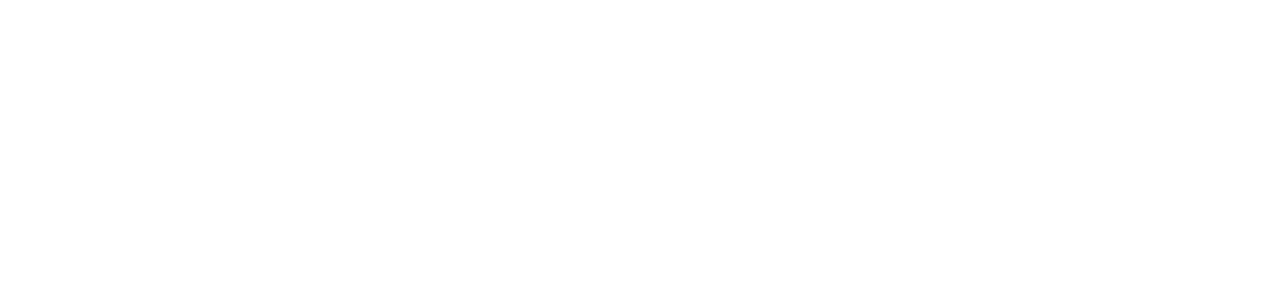
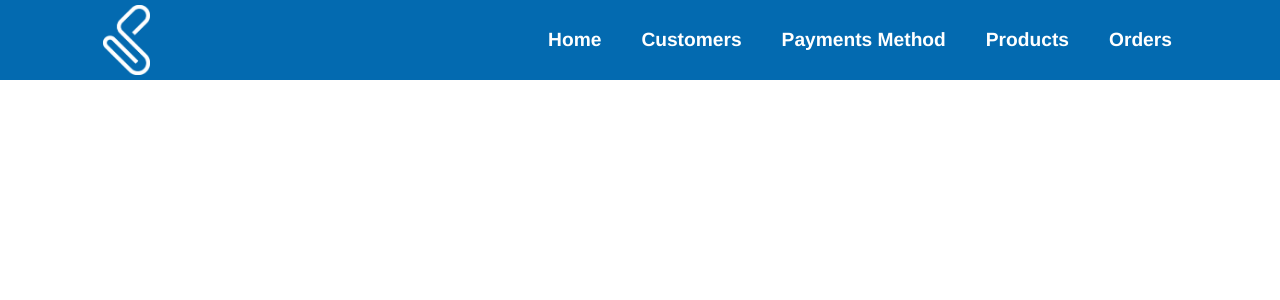
Before and after one commit to CarolineSampaio/teste-tecnico-zucchetti, a Vue app in the folder frontend/: page / in a window 1280 px wide. Before the commit this address had no page. Shown: the top 300 px of the page. Built offline with nearby package versions, Linux system fonts and the light colour scheme.

Commit message:
feat: adiciona header menu

```diff
--- a/frontend/src/App.vue
+++ b/frontend/src/App.vue
@@ -1,3 +1,15 @@
 <template>
+  <HeaderMenu />
+
   <router-view></router-view>
 </template>
+
+<script>
+import HeaderMenu from '@/components/HeaderMenu.vue'
+
+export default {
+  components: {
+    HeaderMenu
+  }
+}
+</script>
--- a/frontend/src/assets/main.css
+++ b/frontend/src/assets/main.css
@@ -16,7 +16,7 @@
 }
 
 h1 {
-  color: #1f5d82;
+  color: #036ab0;
   margin: 40px 0px 20px;
   margin-left: 24px;
 }
@@ -36,7 +36,7 @@
 }
 
 button:hover {
-  background-color: #1f5d82;
+  background-color: #036ab0;
   padding: 0px 51px;
   color: white;
   border: none;
--- /dev/null
+++ b/frontend/src/components/HeaderMenu.vue
@@ -0,0 +1,61 @@
+<template>
+  <header>
+    <div class="menu">
+      <img src="@/assets/logo-clip.png" alt="logo linha clipp" />
+      <nav>
+        <router-link to="/">Home</router-link>
+        <router-link to="/customers">Customers</router-link>
+        <router-link to="/payments">Payments Method</router-link>
+        <router-link to="/products">Products</router-link>
+        <router-link to="/orders">Orders</router-link>
+      </nav>
+    </div>
+  </header>
+</template>
+
+<script>
+export default {
+  name: 'HeaderMenu'
+}
+</script>
+
+<style scoped>
+header {
+  height: 80px;
+  background-color: #036ab0;
+  margin: 0 -6% !important;
+}
+
+img {
+  margin: 0 8%;
+  padding: 5px;
+  height: 80px;
+}
+
+.menu {
+  display: flex;
+  justify-content: space-between;
+  align-items: center;
+}
+
+nav {
+  display: flex;
+  gap: 20px;
+  margin: 0 8%;
+}
+
+nav a {
+  color: white;
+  text-decoration: none;
+  font-size: 1.2rem;
+  font-weight: bold;
+  padding: 5px 10px;
+}
+
+nav a:hover {
+  background-color: white;
+  color: #036ab0;
+  padding: 5px 10px;
+  border-radius: 5px;
+}
+</style>
```
Also changed, not shown: frontend/src/assets/logo-clip.png (added).
